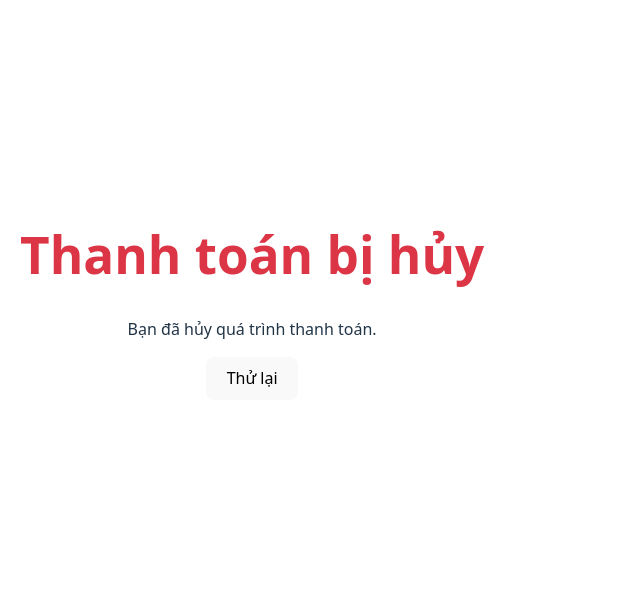
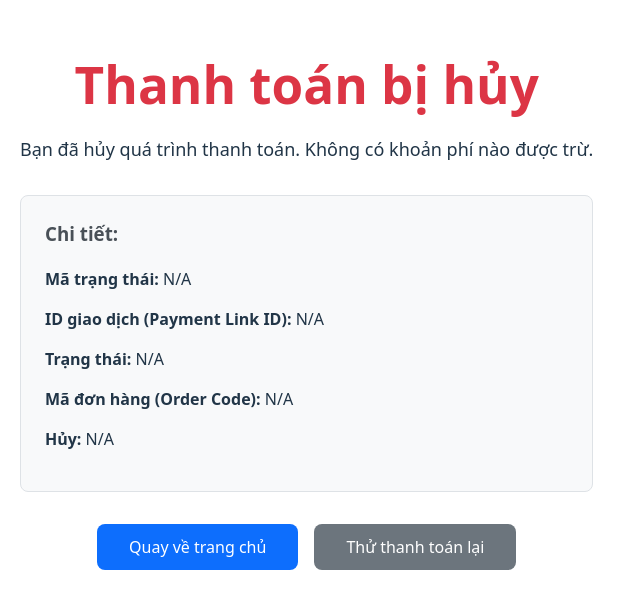
Before and after one commit to PainInVein/PaymentTestingFE, a React (Vite) app: page /payment/cancel in a window 1280 px wide. Shown: the part 104-712 px from the top of the page, without its empty margins (0-640 px from the left). Built offline with nearby package versions, Linux system fonts and the light colour scheme; no server answers.

Commit message:
Update cancel url

```diff
--- a/src/pages/PaymentCancel.jsx
+++ b/src/pages/PaymentCancel.jsx
@@ -1,9 +1,95 @@
+import { useState } from "react";
+
 export default function PaymentCancel() {
+  const [paymentInfo] = useState(() => {
+    const params = new URLSearchParams(window.location.search);
+
+    return {
+      code: params.get("code") || "N/A",
+      paymentLinkId: params.get("id") || "N/A",
+      cancel: params.get("cancel") || "N/A",
+      status: params.get("status") || "N/A",
+      orderCode: params.get("orderCode") || "N/A",
+    };
+  });
+
   return (
-    <div style={{ textAlign: "center", padding: "60px 20px" }}>
-      <h1 style={{ color: "#dc3545" }}>Thanh toán bị hủy</h1>
-      <p>Bạn đã hủy quá trình thanh toán.</p>
-      <button onClick={() => (window.location.href = "/")}>Thử lại</button>
+    <div
+      style={{
+        textAlign: "center",
+        padding: "60px 20px",
+        maxWidth: "600px",
+        margin: "0 auto",
+      }}
+    >
+      <h1 style={{ color: "#dc3545", marginBottom: "24px" }}>
+        Thanh toán bị hủy
+      </h1>
+
+      <p style={{ fontSize: "18px", marginBottom: "32px" }}>
+        Bạn đã hủy quá trình thanh toán. Không có khoản phí nào được trừ.
+      </p>
+
+      <div
+        style={{
+          background: "#f8f9fa",
+          borderRadius: "8px",
+          padding: "24px",
+          marginBottom: "32px",
+          textAlign: "left",
+          border: "1px solid #dee2e6",
+        }}
+      >
+        <h3 style={{ marginTop: 0, color: "#495057" }}>Chi tiết:</h3>
+        <p>
+          <strong>Mã trạng thái:</strong> {paymentInfo.code}
+        </p>
+        <p>
+          <strong>ID giao dịch (Payment Link ID):</strong>{" "}
+          {paymentInfo.paymentLinkId}
+        </p>
+        <p>
+          <strong>Trạng thái:</strong> {paymentInfo.status}
+        </p>
+        <p>
+          <strong>Mã đơn hàng (Order Code):</strong> {paymentInfo.orderCode}
+        </p>
+        <p>
+          <strong>Hủy:</strong> {paymentInfo.cancel}
+        </p>
+      </div>
+
+      <div style={{ display: "flex", gap: "16px", justifyContent: "center" }}>
+        <button
+          onClick={() => (window.location.href = "/")} // or "/subscriptions" / dashboard
+          style={{
+            padding: "12px 32px",
+            fontSize: "16px",
+            background: "#0d6efd",
+            color: "white",
+            border: "none",
+            borderRadius: "8px",
+            cursor: "pointer",
+          }}
+        >
+          Quay về trang chủ
+        </button>
+
+        <button
+          onClick={() => window.location.reload()} // or navigate to payment page again
+          style={{
+            padding: "12px 32px",
+            fontSize: "16px",
+            background: "#6c757d",
+            color: "white",
+            border: "none",
+            borderRadius: "8px",
+            cursor: "pointer",
+          }}
+        >
+          Thử thanh toán lại
+        </button>
+      </div>
     </div>
   );
 }
```
